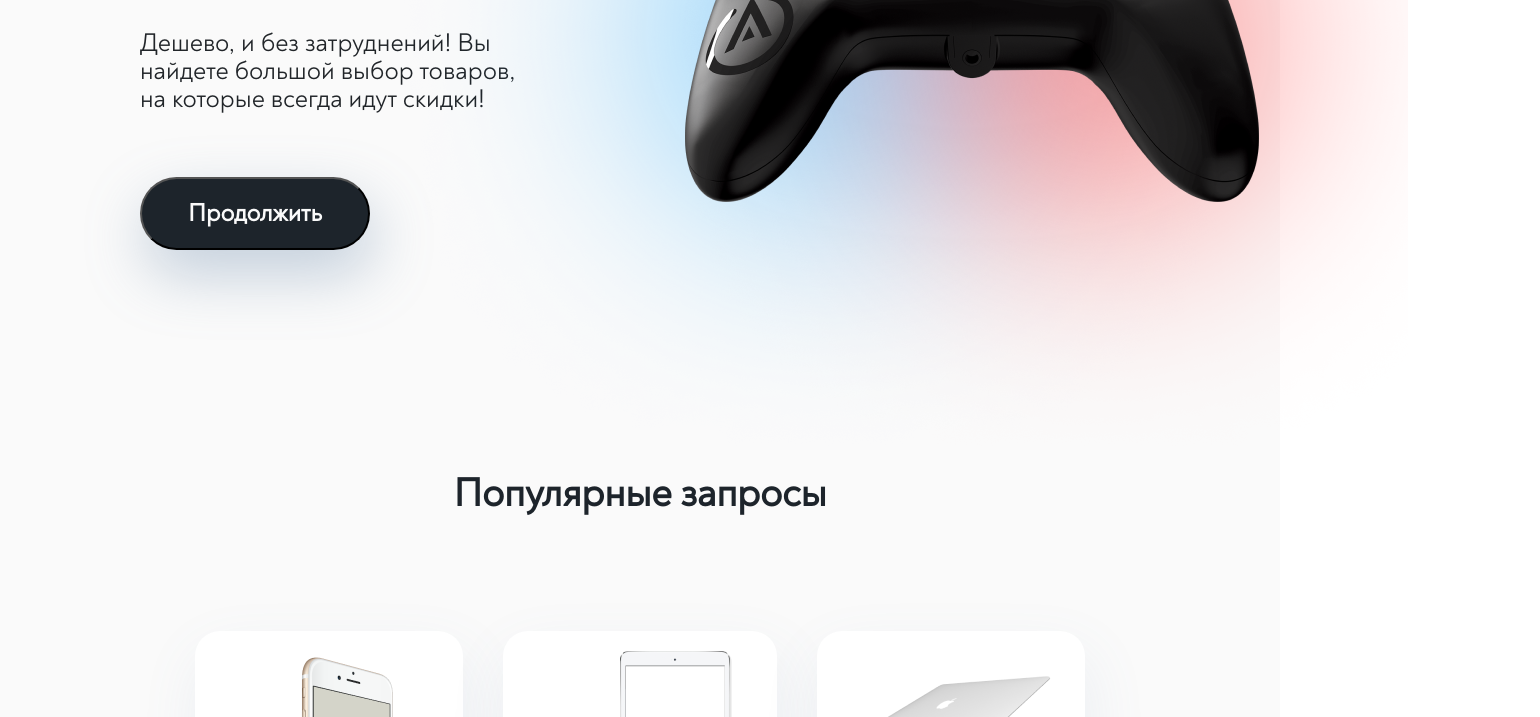
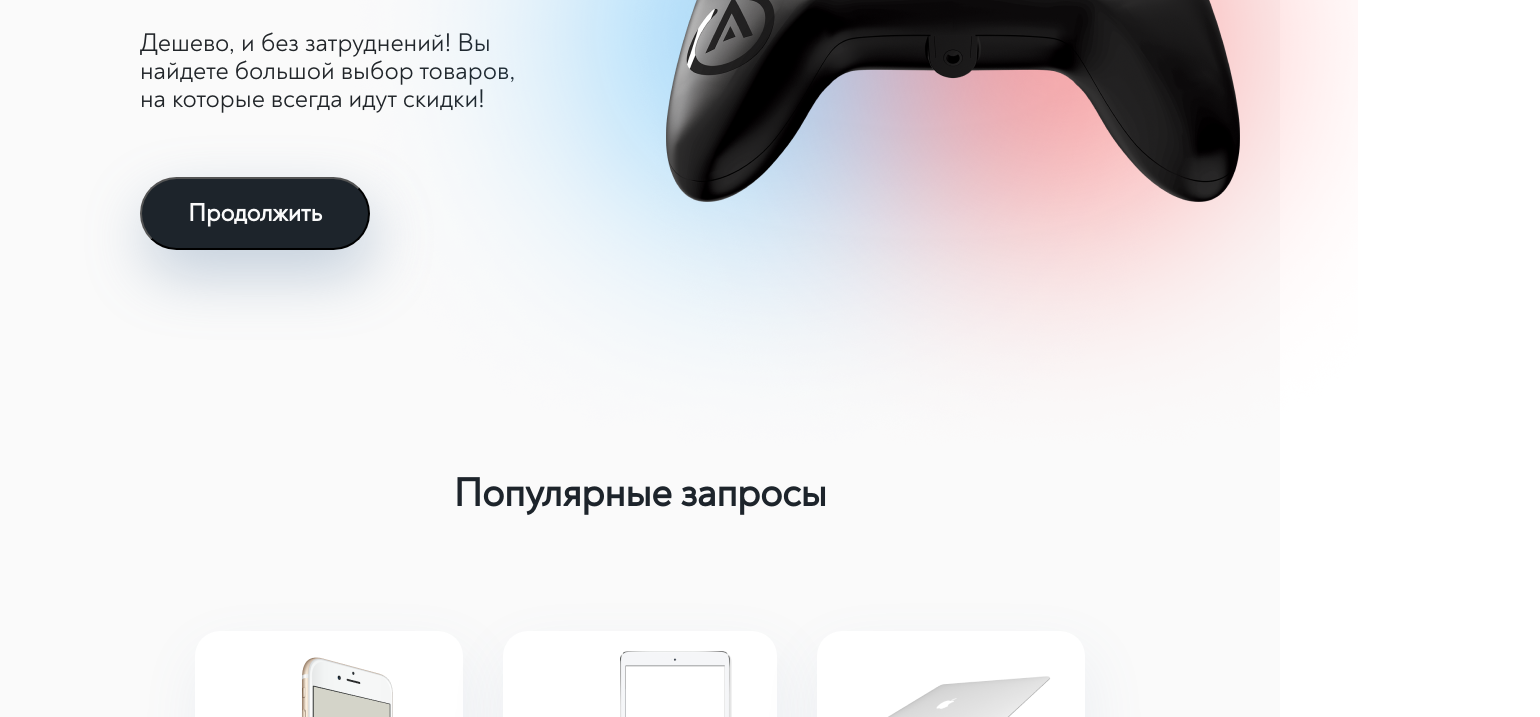
Before and after one commit to kimurazver67/new, a website: page index.html in a window 1280 px wide. Shown: the part 383-1100 px from the top of the page, 1540 px wide, since content can reach past the window. Drawn offline with Linux system fonts and the light colour scheme.

Commit message:
fix bug with img

```diff
--- a/sass/blocks/_header.scss
+++ b/sass/blocks/_header.scss
@@ -70,21 +70,21 @@
   &__slider {
     position: absolute;
     top: 164px;
-    right: -400px;
+    right: -100px;
     display: flex;
 
     .circle {
       position: absolute;
       z-index: 0;
       top: -228px;
-      right: 132px;
+      right: -118px;
     }
 
     .joystick {
       z-index: 1;
       width: 574px;
       height: 327px;
-      margin-right: 281px;
+
     }
 
     .arrow {
```
Also changed, not shown: css/style.css.
